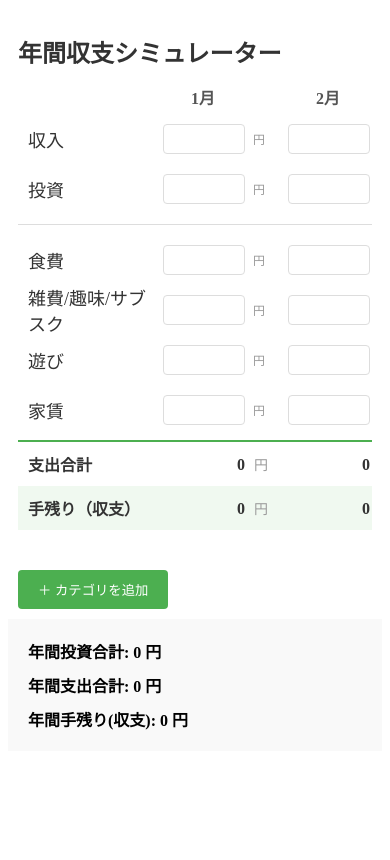
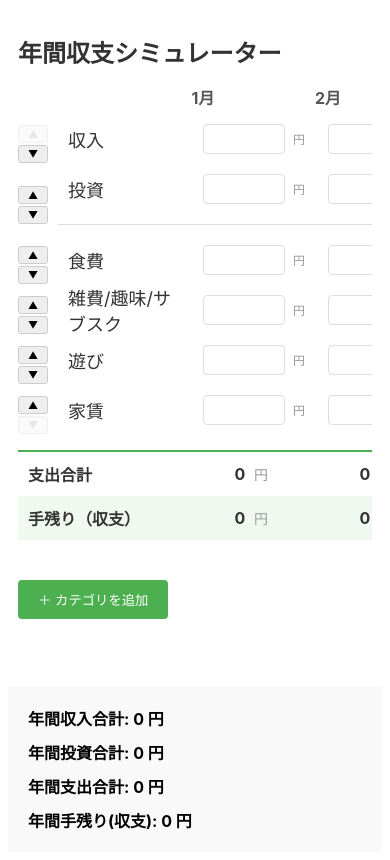
Before and after one commit to ykita3/annual-budget-sim, a Vue app: page / in a window 390 px wide. Built offline with nearby package versions, Linux system fonts and the light colour scheme.

Commit message:
UI改善：3桁カンマ対応、並び替え機能追加、iPhone用フォント修正

```diff
--- a/src/App.vue
+++ b/src/App.vue
@@ -83,8 +83,22 @@
       .reduce((sum, c) => sum + getCategoryTotal(c.id), 0)
   }
 const openAdd = () => { editingCategory.value = { id: 'new', label: '' } }
+  // カテゴリの順番を入れ替える魔法
+const moveCategory = (index, direction) => {
+  const newIndex = index + direction
+
+  // 範囲外（一番上より上、一番下より下）には動かせないようにする
+  if (newIndex < 0 || newIndex >= categories.value.length) return
+
+  // 配列の中身を入れ替える
+  const temp = categories.value[index]
+  categories.value[index] = categories.value[newIndex]
+  categories.value[newIndex] = temp
+
+  // 並び替えた順番を保存する
+  localStorage.setItem('kakeibo_categories', JSON.stringify(categories.value))
+}
 </script>
-
 <template>
   <div class="app-wrapper">
     <main class="main-content">
@@ -94,17 +108,24 @@
         <div class="scroll-container">
           <div class="table-inner">
             <div class="month-header">
-              <div class="header-spacer" style="width: 180px"></div>
+              <div class="header-spacer" style="width: 220px"></div>
               <div v-for="m in 12" :key="m" class="month-header-label">{{ m }}月</div>
             </div>
 
-            <div v-for="cat in categories" :key="cat.id">
+            <div v-for="(cat, index) in categories" :key="cat.id" class="category-row-wrapper">
+              <div class="sort-buttons">
+                <button @click="moveCategory(index, -1)" :disabled="index === 0">▲</button>
+                <button @click="moveCategory(index, 1)" :disabled="index === categories.length - 1">▼</button>
+              </div>
+
+              <div class="row-content">
                 <MonthRow
                   :label="cat.label"
                   :month-data="data[cat.id]"
                   @click-label="openEdit(cat)"
                 />
                 <hr v-if="cat.id === 'investment'">
+              </div>
             </div>
 
             <div class="row total-row">
@@ -134,6 +155,7 @@
     </main>
 
     <div class="result">
+      <p>年間収入合計: <span>{{ totalIncome().toLocaleString() }}</span> 円</p>
       <p>年間投資合計: <span>{{ totalInvestment().toLocaleString() }}</span> 円</p>
       <p>年間支出合計: <span>{{ totalOut().toLocaleString() }}</span> 円</p>
       <p>年間手残り(収支):
@@ -154,9 +176,14 @@
 
 <style scoped>
 .app-wrapper {
+  font-family: -apple-system, BlinkMacSystemFont, "Segoe UI", Roboto, "Helvetica Neue", Arial, sans-serif;
   display: flex;
   flex-direction: column;
-  min-height: 10vh;
+  min-height: 100vh;
+}
+
+input, button, select, textarea {
+  font-family: inherit;
 }
 
 .main-content {
@@ -303,8 +330,39 @@ hr { margin: 15px 0; border: 0; border-top: 1px solid #ddd; }
   }
 
 .result p {
-    font-size: 16px;  /* スマホでは14pxまで下げると、1行にスッキリ収まるよ */
-    /* margin: 4px 0; */
+    font-size: 16px;
   }
 }
+.category-row-wrapper {
+  display: flex;
+  align-items: center;
+  gap: 10px;
+}
+
+.sort-buttons {
+  display: flex;
+  flex-direction: column;
+  gap: 2px;
+  min-width: max-content; /* 横に突き抜けても崩れないように */
+  width: 30px;         /* ボタンエリアの幅を固定 */
+  flex-shrink: 0;      /* 潰れないように固定 */
+}
+
+.sort-buttons button {
+  padding: 2px 5px;
+  font-size: 10px;
+  cursor: pointer;
+  background: #eee;
+  border: 1px solid #ccc;
+  border-radius: 3px;
+}
+
+.row-content {
+  flex-grow: 1;        /* 残りの幅を全部使う */
+}
+
+.sort-buttons button:disabled {
+  opacity: 0.3;
+  cursor: not-allowed;
+}
 </style>
--- a/src/components/MonthRow.vue
+++ b/src/components/MonthRow.vue
@@ -5,8 +5,25 @@ const props = defineProps({
   monthData: Object
 })
 
-// 親に「クリックされたよ」と伝えるための設定
 const emit = defineEmits(['click-label'])
+
+// 【追加】3桁カンマを付ける表示用の関数
+const format = (val) => {
+  if (val === undefined || val === null || val === '') return ''
+  // カンマを付けて返す
+  return Number(val).toLocaleString()
+}
+
+// 【追加】入力された時にカンマを取り除いて数字だけを保存する関数
+const handleInput = (m, e) => {
+  const rawValue = e.target.value
+  // 数字以外（カンマなど）を全部消す
+  const numValue = rawValue.replace(/[^\d]/g, '')
+
+  // 親のデータを更新（App.vueのdataと連動）
+  // 空文字なら空、数字があるなら数値型にして保存
+  props.monthData[m] = numValue === '' ? '' : Number(numValue)
+}
 </script>
 
 <template>
@@ -18,11 +35,12 @@ const emit = defineEmits(['click-label'])
   <div class="months">
     <div v-for="m in 12" :key="m" class="month-input">
       <input
-  type="text"
-  inputmode="numeric"
-  pattern="\d*"
-  v-model="monthData[m]"
->
+        type="text"
+        inputmode="numeric"
+        pattern="\d*"
+        :value="format(monthData[m])"
+        @input="handleInput(m, $event)"
+      >
       <span class="unit">円</span>
     </div>
   </div>
@@ -30,6 +48,7 @@ const emit = defineEmits(['click-label'])
 </template>
 
 <style scoped>
+/* --- スタイルは君の元のコードを完全キープ！ --- */
 .row {
   display: flex;
   align-items: center;
@@ -50,13 +69,12 @@ const emit = defineEmits(['click-label'])
   height: 40px;
   display: flex;
   align-items: center;
-  cursor: pointer; /* 「押せる」という安心感 */
+  cursor: pointer;
   padding: 0 10px;
   transition: all 0.2s;
   border-radius: 4px;
 }
 
-/* ホバーした時に「あ、ここだ」とわかるように優しく色付け */
 .month-label:hover {
   background-color: #f5f5f5;
   color: #4caf50;
@@ -71,32 +89,26 @@ const emit = defineEmits(['click-label'])
   border: 1px solid #ddd;
   border-radius: 4px;
   outline: none;
+  text-align: right; /* 【追加】金額なので右寄せにするとお母さんも見やすい！ */
+  font-family: sans-serif;
 }
 .month-input input:focus {
-  border-color: #4caf50; /* 入力中も癒やしのグリーンに */
+  border-color: #4caf50;
 }
 
 .unit{color: #999;
 font-size: 12px;
 margin-left: 8px;}
 
-/* MonthRow.vue の style の一番下に追加 */
-
 @media (max-width: 768px) {
   .month-label {
-    /* スマホの時は固定を解除！ */
     position: static !important;
-    /* 幅も少し詰めると入力欄が見やすくなるよ */
     width: 120px !important;
     min-width: 120px !important;
     background-color: transparent !important;
   }
-
   .row {
-    /* ラベルが固定されないので、横に長く並ぶようにする */
     min-width: max-content;
   }
-
-
 }
 </style>
```
Lines whose indentation alone changed are shown as unchanged.
